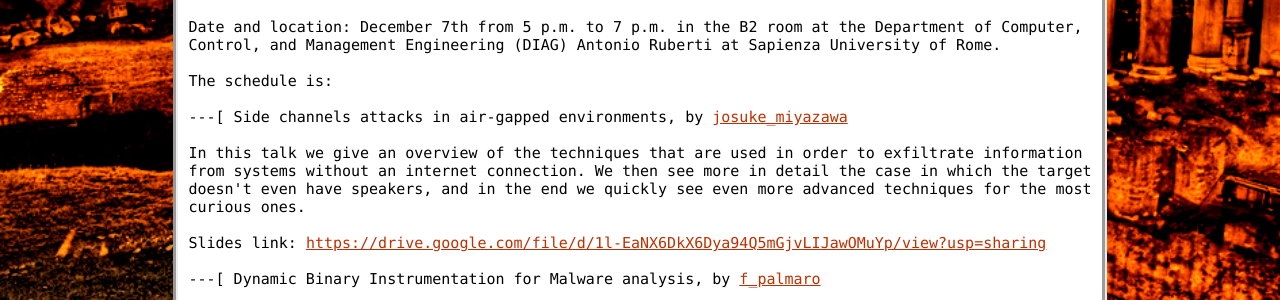
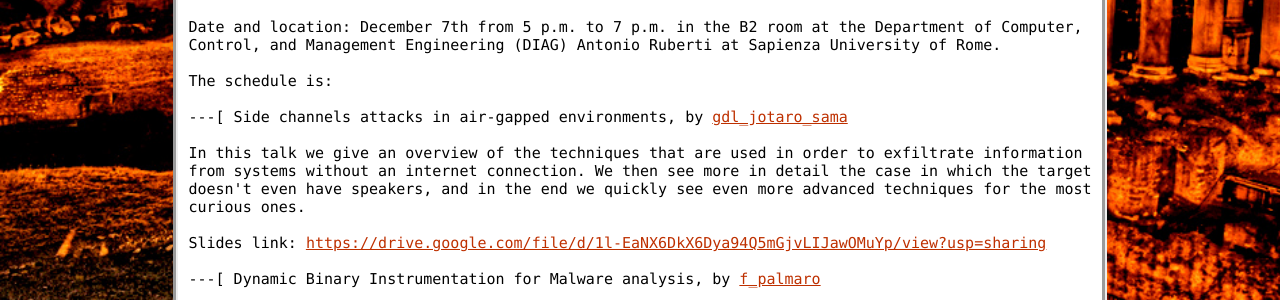
Before and after one commit to DEFCON753/defcon753.github.io, a Jekyll site: the page built from _posts/2018-11-17-meeting-dec7.html, in a window 1280 px wide. Shown: the part 431-731 px from the top of the page. Built offline with Jekyll 4.4.1, drawn with Linux system fonts in a browser that asks for light colours.

Commit message:
jotaro fix

```diff
--- a/_posts/2018-11-17-meeting-dec7.html
+++ b/_posts/2018-11-17-meeting-dec7.html
@@ -12,7 +12,7 @@
 
 The schedule is:
 
----[ Side channels attacks in air-gapped environments, by <a href="https://twitter.com/josuke_miyazawa">josuke_miyazawa</a>
+---[ Side channels attacks in air-gapped environments, by <a href="https://twitter.com/gdl_jotaro_sama">gdl_jotaro_sama</a>
 
 In this talk we give an overview of the techniques that are used in order to exfiltrate information from systems without an internet connection. We then see more in detail the case in which the target doesn't even have speakers, and in the end we quickly see even more advanced techniques for the most curious ones.
 
```
